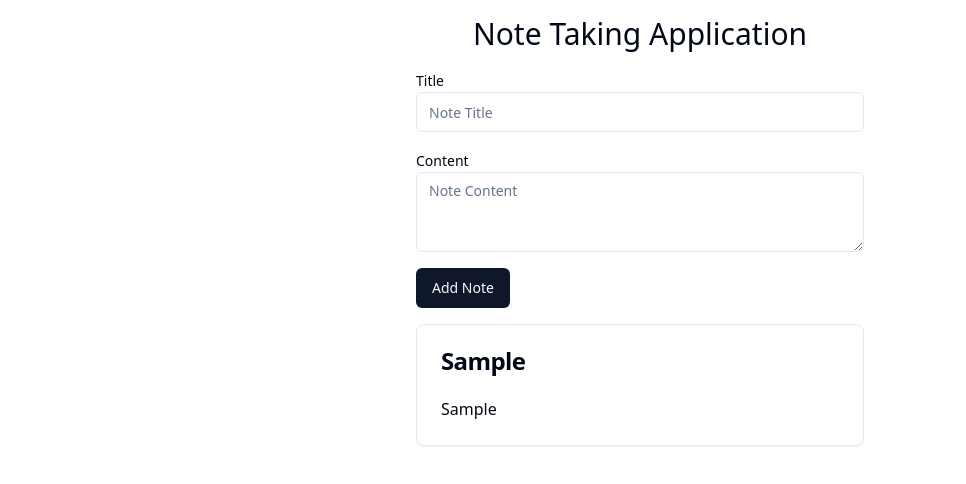
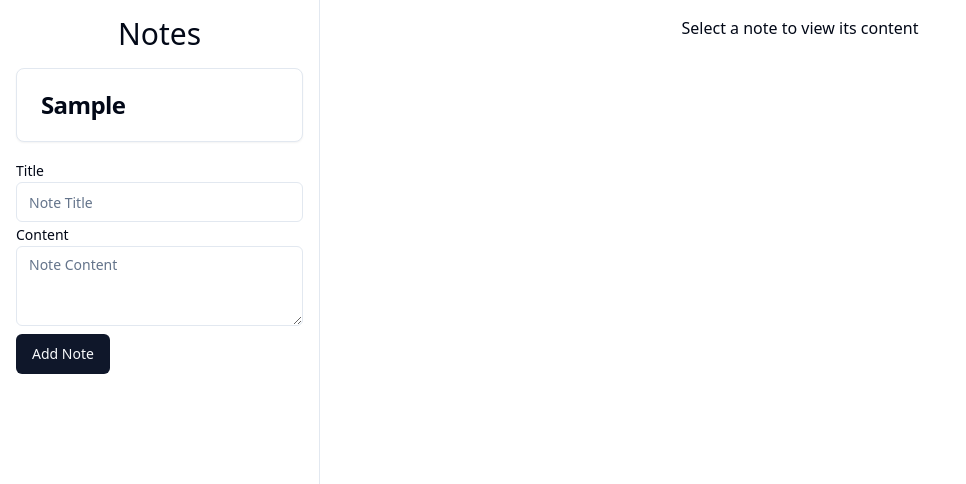
Before and after one commit to GPT-Engineer-App/note-catalog, a React (Vite) app: page / in a window 1280 px wide. Both pictures are taken after typing "Sample", "Sample" into the empty fields and a click on the button "Add Note". Shown: the top 484 px of the page, without its empty margins (0-966 px from the left). Built offline with nearby package versions, Linux system fonts and the light colour scheme.

Commit message:
Enhanced the UI to resemble Apple Notes with a sidebar for note titles, drag-and-drop functionality, and improved visual design.

```diff
--- a/package.json
+++ b/package.json
@@ -10,6 +10,8 @@
     "preview": "vite preview"
   },
   "dependencies": {
+    "@dnd-kit/core": "^6.1.0",
+    "@dnd-kit/sortable": "^8.0.0",
     "@hookform/resolvers": "^3.6.0",
     "@radix-ui/react-accordion": "^1.2.0",
     "@radix-ui/react-alert-dialog": "^1.1.0",
--- /dev/null
+++ b/src/components/SortableItem.jsx
@@ -0,0 +1,18 @@
+import React from "react";
+import { useSortable } from "@dnd-kit/sortable";
+import { CSS } from "@dnd-kit/utilities";
+
+export const SortableItem = (props) => {
+  const { attributes, listeners, setNodeRef, transform, transition } = useSortable({ id: props.id });
+
+  const style = {
+    transform: CSS.Transform.toString(transform),
+    transition,
+  };
+
+  return (
+    <div ref={setNodeRef} style={style} {...attributes} {...listeners}>
+      {props.children}
+    </div>
+  );
+};
--- a/src/pages/Index.jsx
+++ b/src/pages/Index.jsx
@@ -4,25 +4,54 @@ import { Textarea } from "@/components/ui/textarea";
 import { Card, CardContent, CardHeader, CardTitle } from "@/components/ui/card";
 import { Input } from "@/components/ui/input";
 import { Label } from "@/components/ui/label";
+import { DndContext, closestCenter } from "@dnd-kit/core";
+import { arrayMove, SortableContext, verticalListSortingStrategy } from "@dnd-kit/sortable";
+import { SortableItem } from "@/components/SortableItem";
 
 const Index = () => {
   const [notes, setNotes] = useState([]);
   const [noteTitle, setNoteTitle] = useState("");
   const [noteContent, setNoteContent] = useState("");
+  const [selectedNote, setSelectedNote] = useState(null);
 
   const addNote = () => {
     if (noteTitle && noteContent) {
-      setNotes([...notes, { title: noteTitle, content: noteContent }]);
+      setNotes([...notes, { id: notes.length, title: noteTitle, content: noteContent }]);
       setNoteTitle("");
       setNoteContent("");
     }
   };
 
+  const handleDragEnd = (event) => {
+    const { active, over } = event;
+
+    if (active.id !== over.id) {
+      setNotes((items) => {
+        const oldIndex = items.findIndex((item) => item.id === active.id);
+        const newIndex = items.findIndex((item) => item.id === over.id);
+        return arrayMove(items, oldIndex, newIndex);
+      });
+    }
+  };
+
   return (
-    <div className="h-screen w-screen flex flex-col items-center p-4 space-y-4">
-      <h1 className="text-3xl text-center">Note Taking Application</h1>
-      <div className="w-full max-w-md space-y-4">
-        <div>
+    <div className="h-screen w-screen flex">
+      <div className="w-1/4 p-4 border-r">
+        <h1 className="text-3xl text-center mb-4">Notes</h1>
+        <DndContext collisionDetection={closestCenter} onDragEnd={handleDragEnd}>
+          <SortableContext items={notes} strategy={verticalListSortingStrategy}>
+            {notes.map((note) => (
+              <SortableItem key={note.id} id={note.id}>
+                <Card className="mb-2 cursor-pointer" onClick={() => setSelectedNote(note)}>
+                  <CardHeader>
+                    <CardTitle>{note.title}</CardTitle>
+                  </CardHeader>
+                </Card>
+              </SortableItem>
+            ))}
+          </SortableContext>
+        </DndContext>
+        <div className="mt-4">
           <Label htmlFor="note-title">Title</Label>
           <Input
             id="note-title"
@@ -30,29 +59,29 @@ const Index = () => {
             onChange={(e) => setNoteTitle(e.target.value)}
             placeholder="Note Title"
           />
-        </div>
-        <div>
-          <Label htmlFor="note-content">Content</Label>
+          <Label htmlFor="note-content" className="mt-2">Content</Label>
           <Textarea
             id="note-content"
             value={noteContent}
             onChange={(e) => setNoteContent(e.target.value)}
             placeholder="Note Content"
           />
+          <Button onClick={addNote} className="mt-2">Add Note</Button>
         </div>
-        <Button onClick={addNote}>Add Note</Button>
       </div>
-      <div className="w-full max-w-md space-y-4">
-        {notes.map((note, index) => (
-          <Card key={index}>
+      <div className="w-3/4 p-4">
+        {selectedNote ? (
+          <Card>
             <CardHeader>
-              <CardTitle>{note.title}</CardTitle>
+              <CardTitle>{selectedNote.title}</CardTitle>
             </CardHeader>
             <CardContent>
-              <p>{note.content}</p>
+              <p>{selectedNote.content}</p>
             </CardContent>
           </Card>
-        ))}
+        ) : (
+          <p className="text-center">Select a note to view its content</p>
+        )}
       </div>
     </div>
   );
```
Also changed, not shown: 1 other file (tests, documents, lock files or other folders).
